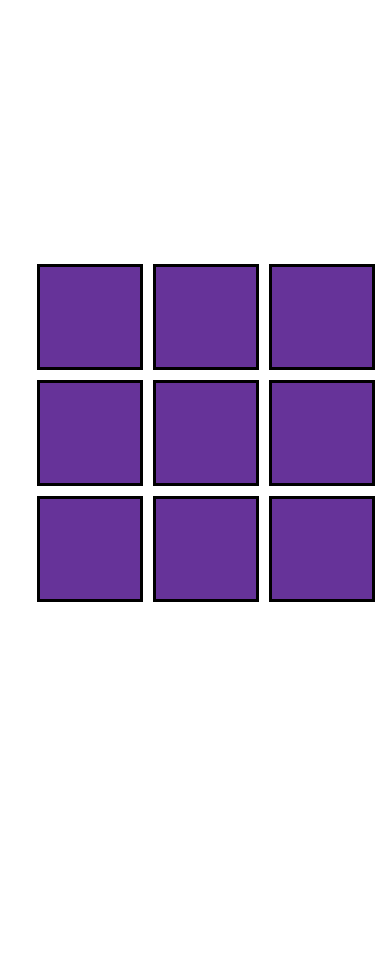
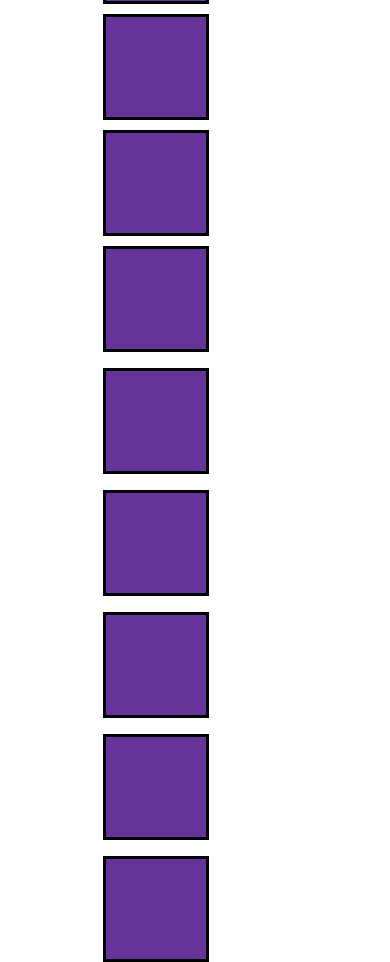
Before and after one commit to alexander-p1/Responsivitet, a plain HTML site: page index.html in a window 390 px wide. Before the commit the page ends 860 px from the top, so only its background shows below. Drawn offline with Linux system fonts and the light colour scheme.

Commit message:
exercise1

```diff
--- a/css/style.css
+++ b/css/style.css
@@ -16,8 +16,15 @@ body {
     background-color: rebeccapurple;
 }
 
-@media screen and (max-width: 600px) {
-    .box {
+@media screen and (max-width: 1000px) {
+    body {
+        grid-template-columns: repeat(2, 100px);
+    }
+}
 
+@media screen and (max-width: 500px) {
+    body {
+        grid-template-columns: repeat(1, 200px);
     }
-  }
+
+}
```
